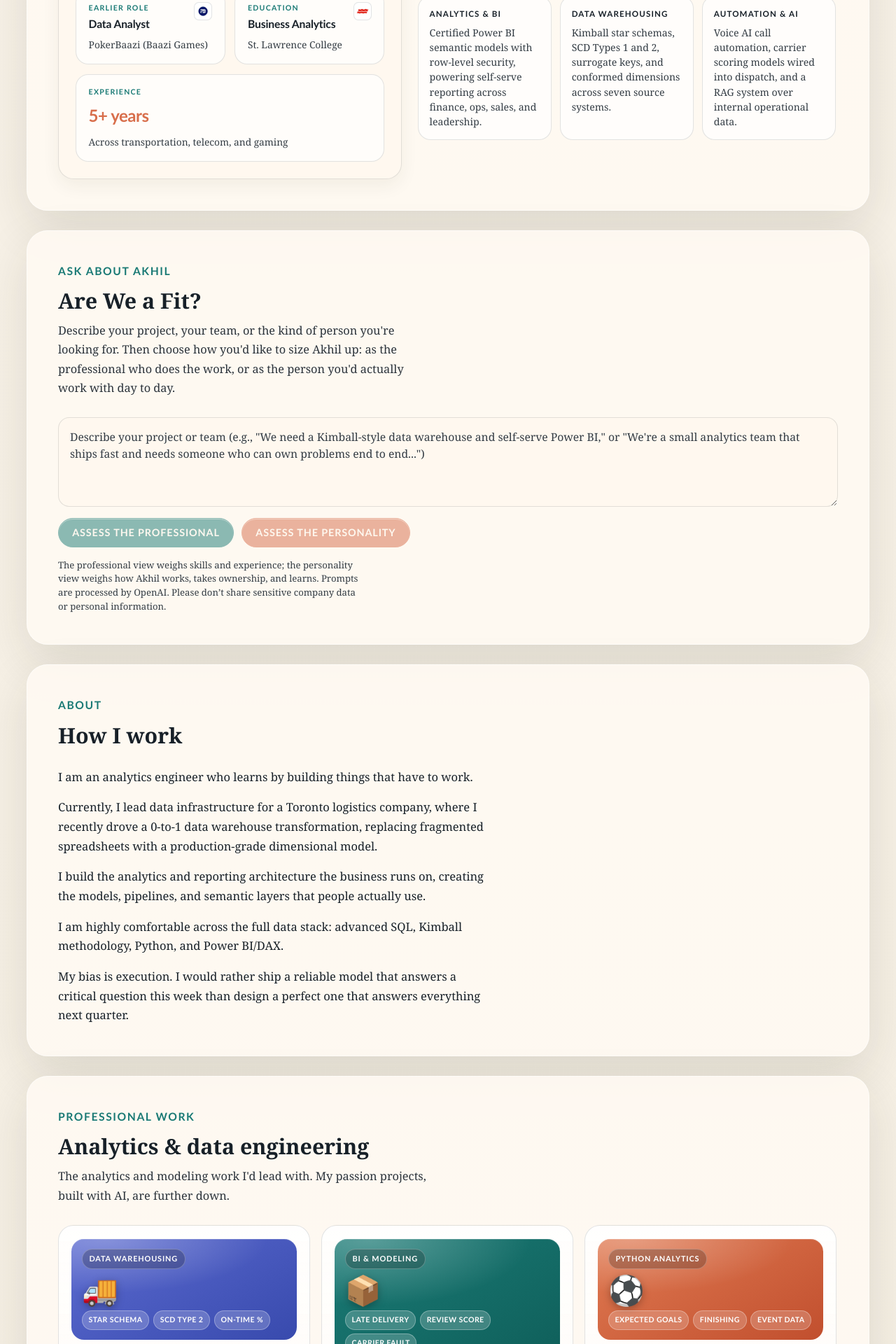
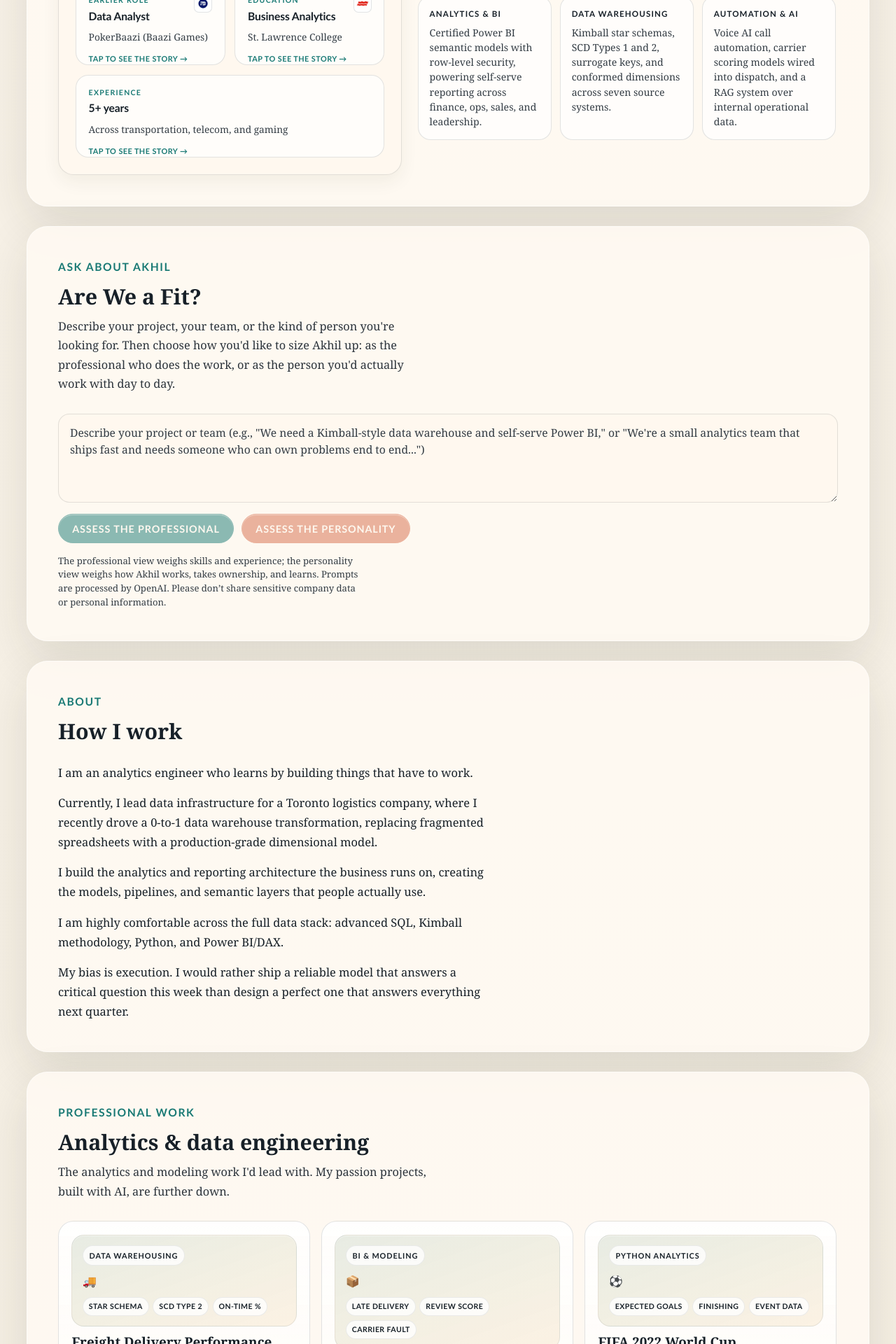
Before and after one commit to Akhilmehra22/akhil-portfolio, a React (Vite) app: page / in a window 1280 px wide. Shown: the part 500-2420 px from the top of the page at 70% size. Built offline with nearby package versions, Linux system fonts and the light colour scheme.

Commit message:
Add flip-card role history and Freight Warehouse featured project

```diff
--- a/src/components/Credentials.jsx
+++ b/src/components/Credentials.jsx
@@ -1,23 +1,56 @@
+import { useState } from 'react'
 import { credentials } from '../data/config.js'
 
-function CredCard({ eyebrow, primary, secondary, url, linkLabel, logo }) {
+// A credential card that flips on click to reveal its history. The whole card
+// is a button so it is keyboard reachable; clicking the link on the back does
+// not trigger a flip.
+function CredCard({ eyebrow, primary, secondary, url, linkLabel, logo, history, wide }) {
+  const [flipped, setFlipped] = useState(false)
+  const hasHistory = Array.isArray(history) && history.length > 0
+
+  const toggle = () => hasHistory && setFlipped((f) => !f)
+
   return (
-    <div className="cred">
-      <div className="cred__head">
-        <div>
+    <div className={`cred-flip ${wide ? 'cred--wide' : ''} ${flipped ? 'is-flipped' : ''}`}>
+      <div
+        className="cred-flip__inner"
+        role={hasHistory ? 'button' : undefined}
+        tabIndex={hasHistory ? 0 : undefined}
+        aria-pressed={hasHistory ? flipped : undefined}
+        onClick={toggle}
+        onKeyDown={(e) => {
+          if (hasHistory && (e.key === 'Enter' || e.key === ' ')) {
+            e.preventDefault()
+            toggle()
+          }
+        }}
+      >
+        {/* front */}
+        <div className="cred cred-flip__face cred-flip__front">
+          <div className="cred__head">
+            <div>
+              <p className="cred__eyebrow">{eyebrow}</p>
+              <p className="cred__primary">{primary}</p>
+            </div>
+            {logo && <img className="cred__logo" src={logo} alt="" loading="lazy" />}
+          </div>
+          {secondary && <p className="cred__secondary">{secondary}</p>}
+          {hasHistory && (
+            <span className="cred__more">Tap to see the story &rarr;</span>
+          )}
+        </div>
+
+        {/* back */}
+        <div className="cred cred-flip__face cred-flip__back">
           <p className="cred__eyebrow">{eyebrow}</p>
-          <p className="cred__primary">{primary}</p>
+          <ul className="cred__history">
+            {(history || []).map((line, i) => (
+              <li key={i}>{line}</li>
+            ))}
+          </ul>
+          <span className="cred__more">&larr; Back</span>
         </div>
-        {logo && (
-          <img className="cred__logo" src={logo} alt="" loading="lazy" />
-        )}
       </div>
-      {secondary && <p className="cred__secondary">{secondary}</p>}
-      {url ? (
-        <a className="cred__link" href={url} target="_blank" rel="noreferrer">
-          {linkLabel} <span aria-hidden="true">&rarr;</span>
-        </a>
-      ) : null}
     </div>
   )
 }
@@ -32,39 +65,37 @@ export default function Credentials() {
         eyebrow="Current Role"
         primary={currentRole.title}
         secondary={currentRole.org}
-        url={currentRole.url}
         logo={currentRole.logo}
-        linkLabel="Open company website"
+        history={currentRole.history}
       />
       <CredCard
         eyebrow="Previous Role"
         primary={previousRole.title}
         secondary={previousRole.org}
-        url={previousRole.url}
         logo={previousRole.logo}
-        linkLabel="Open company website"
+        history={previousRole.history}
       />
       <CredCard
         eyebrow="Earlier Role"
         primary={earlierRole.title}
         secondary={earlierRole.org}
-        url={earlierRole.url}
         logo={earlierRole.logo}
-        linkLabel="Open company website"
+        history={earlierRole.history}
       />
       <CredCard
         eyebrow="Education"
         primary={education.program}
         secondary={education.school}
-        url={education.url}
         logo={education.logo}
-        linkLabel="Open program page"
+        history={education.history}
       />
-      <div className="cred cred--wide">
-        <p className="cred__eyebrow">Experience</p>
-        <p className="cred__stat">{experience.stat}</p>
-        <p className="cred__secondary">{experience.note}</p>
-      </div>
+      <CredCard
+        eyebrow="Experience"
+        primary={experience.stat}
+        secondary={experience.note}
+        history={experience.history}
+        wide
+      />
     </div>
   )
 }
--- a/src/data/config.js
+++ b/src/data/config.js
@@ -38,12 +38,23 @@ export const highlights = [
 // The credentials grid shown beside the hero photo. Keep this in sync with
 // cv.md — these are the same facts, just surfaced at a glance. Leave any
 // `url` empty to hide that card's link.
+// Each card can carry a `history` array. When the card is clicked it flips to
+// reveal these lines, so the front stays a clean summary and the story lives on
+// the back. Keep the lines short; they render as a bulleted list.
 export const credentials = {
   currentRole: {
     title: 'Analytics Engineer',
     org: 'Titanium Transportation Group',
     url: '', // TODO: company site, optional
     logo: '/logos/titanium.png',
+    history: [
+      'Started as the SQL specialist for the team: built SSRS reports and DAWG reports the business ran on every day.',
+      'Wrote stored procedures to feed the tables and dashboards, and data-quality alerts that flagged wrong or missing information before anyone acted on it.',
+      'Set up sync-check jobs so tables across systems stayed reconciled.',
+      'As the reporting surface grew, I took on the modeling behind it and moved into analytics engineering.',
+      'Led a 0-to-1 data warehouse build: a Kimball star schema with SCD Types 1 and 2 across seven source systems.',
+      'Built certified Power BI semantic models with row-level security for self-serve reporting across finance, ops, sales and leadership, all under Git version control.',
+    ],
   },
   previousRole: {
     title: 'Data Consultant',
@@ -53,22 +64,42 @@ export const credentials = {
     org: 'QNE Software (Client: Telus International)',
     url: '', // TODO: company site, optional
     logo: '/logos/telus.png',
+    history: [
+      'Built subscriber lifecycle dashboards for a telecom client.',
+      'Ran cohort retention analysis and marketing attribution modeling.',
+      'Turned messy source data into clean, reportable models for stakeholders.',
+    ],
   },
   earlierRole: {
     title: 'Data Analyst',
     org: 'PokerBaazi (Baazi Games)',
     url: '', // TODO: company site, optional
     logo: '/logos/pokerbaazi.png',
+    history: [
+      'Player segmentation with RFM and K-Means for an online gaming company.',
+      'Funnel analytics, A/B testing, and LTV / churn modeling.',
+      'Executive dashboards in Tableau and Looker.',
+    ],
   },
   education: {
     program: 'Business Analytics',
     school: 'St. Lawrence College',
     url: '', // TODO: program page, optional
     logo: '/logos/stlawrence.png',
+    history: [
+      'Post-graduate program in Business Analytics, Ontario.',
+      'Foundation in statistics, data modeling, and BI tooling.',
+      'The bridge from analyst work into analytics engineering.',
+    ],
   },
   experience: {
     stat: '5+ years',
     note: 'Across transportation, telecom, and gaming',
+    history: [
+      'Transportation and logistics: analytics engineering and data warehousing.',
+      'Telecom: subscriber and retention analytics.',
+      'Online gaming: player and funnel analytics.',
+    ],
   },
 }
 
--- a/src/index.css
+++ b/src/index.css
@@ -488,6 +488,107 @@ ul {
   grid-column: 1 / -1;
 }
 
+/* ============================================================
+   Flip cards: front summary flips to reveal the history
+   ============================================================ */
+.cred-flip {
+  perspective: 1200px;
+  min-height: 118px;
+}
+.cred-flip.cred--wide {
+  grid-column: 1 / -1;
+}
+
+.cred-flip__inner {
+  position: relative;
+  width: 100%;
+  height: 100%;
+  min-height: inherit;
+  transform-style: preserve-3d;
+  transition: transform 520ms cubic-bezier(0.4, 0.15, 0.2, 1);
+  cursor: pointer;
+  outline: none;
+}
+.cred-flip.is-flipped .cred-flip__inner {
+  transform: rotateY(180deg);
+}
+.cred-flip__inner:focus-visible {
+  outline: 2px solid var(--teal);
+  outline-offset: 4px;
+  border-radius: 20px;
+}
+
+/* the two faces stack, each hides its own back */
+.cred-flip__face {
+  position: absolute;
+  inset: 0;
+  height: 100%;
+  margin: 0;
+  -webkit-backface-visibility: hidden;
+  backface-visibility: hidden;
+  overflow: auto;
+}
+.cred-flip__front {
+  transform: rotateY(0deg);
+}
+.cred-flip__back {
+  transform: rotateY(180deg);
+  background: rgba(26, 122, 117, 0.06);
+  border-color: rgba(26, 122, 117, 0.22);
+}
+
+/* lift the whole flip card, not the inner faces, so 3D stays intact */
+.cred-flip .cred:hover {
+  transform: none;
+  box-shadow: none;
+}
+.cred-flip:hover .cred-flip__inner:not(:focus-visible) {
+  transform: translateY(-2px);
+}
+.cred-flip.is-flipped:hover .cred-flip__inner {
+  transform: rotateY(180deg) translateY(2px);
+}
+
+.cred__more {
+  margin-top: auto;
+  padding-top: 0.4rem;
+  font-family: var(--display);
+  font-size: 0.68rem;
+  font-weight: 700;
+  letter-spacing: 0.04em;
+  text-transform: uppercase;
+  color: var(--teal);
+}
+
+.cred__history {
+  margin: 0.35rem 0 0;
+  padding: 0;
+  display: grid;
+  gap: 0.4rem;
+  list-style: none;
+}
+.cred__history li {
+  position: relative;
+  padding-left: 0.85rem;
+  font-size: 0.8rem;
+  line-height: 1.4;
+  color: #1e262e;
+}
+.cred__history li::before {
+  content: '';
+  position: absolute;
+  left: 0;
+  top: 0.5em;
+  width: 5px;
+  height: 5px;
+  border-radius: 50%;
+  background: var(--teal);
+}
+
+@media (prefers-reduced-motion: reduce) {
+  .cred-flip__inner { transition: none; }
+}
+
 .cred__head {
   display: flex;
   align-items: flex-start;
@@ -720,88 +821,50 @@ ul {
    abstract preview art (skeleton bars / gradient shapes + keyword pills)
    instead. Full real screenshots live on the detail page. */
 .card__preview {
-  position: relative;
   display: grid;
-  grid-template-rows: auto 1fr auto;
   gap: 0.55rem;
-  min-height: 8.2rem;
+  min-height: 6.1rem;
   padding: 0.9rem;
+  border: 1px solid rgba(23, 32, 40, 0.08);
   border-radius: 18px;
-  overflow: hidden;
-  /* accent colors set per-variant below */
-  --a1: #1a7a75;
-  --a2: #0f5f5a;
-  background: linear-gradient(150deg, var(--a1), var(--a2));
-  box-shadow: inset 0 1px 0 rgba(255, 255, 255, 0.18);
-}
-
-/* Soft light bloom so the flat gradient has depth */
-.card__preview::after {
-  content: '';
-  position: absolute;
-  inset: 0;
-  background: radial-gradient(
-    120% 90% at 15% 0%,
-    rgba(255, 255, 255, 0.28),
-    rgba(255, 255, 255, 0) 60%
-  );
-  pointer-events: none;
-}
-
-.card__preview--teal {
-  --a1: #1a7a75;
-  --a2: #0f5f5a;
-}
-.card__preview--coral {
-  --a1: #e07a52;
-  --a2: #c14f2e;
-}
-.card__preview--gold {
-  --a1: #d8a63a;
-  --a2: #b07d16;
-}
-.card__preview--indigo {
-  --a1: #5b6ad0;
-  --a2: #384aad;
-}
-.card__preview--purple {
-  --a1: #8a63c8;
-  --a2: #653b9e;
-}
-.card__preview--crimson {
-  --a1: #d1495b;
-  --a2: #a32e42;
+  background: linear-gradient(
+      160deg,
+      rgba(26, 122, 117, 0.1),
+      rgba(197, 153, 42, 0.06)
+    ),
+    var(--surface-strong);
+  box-shadow: inset 0 1px 0 rgba(255, 255, 255, 0.48);
 }
 
 .card__preview-label {
-  position: relative;
-  z-index: 1;
   justify-self: start;
   font-family: var(--display);
   font-size: 0.68rem;
-  font-weight: 800;
+  font-weight: 700;
   letter-spacing: 0.08em;
   text-transform: uppercase;
-  color: #fff;
-  background: rgba(0, 0, 0, 0.22);
-  border: 1px solid rgba(255, 255, 255, 0.25);
+  color: var(--ink);
+  background: rgba(255, 255, 255, 0.78);
+  border: 1px solid rgba(23, 32, 40, 0.08);
   border-radius: 999px;
-  padding: 0.28rem 0.6rem;
+  padding: 0.28rem 0.55rem;
 }
 
-.card__preview-icon {
-  position: relative;
-  z-index: 1;
-  justify-self: start;
-  align-self: center;
-  font-size: 2.6rem;
-  line-height: 1;
-  filter: drop-shadow(0 3px 6px rgba(0, 0, 0, 0.28));
+.card__preview-art {
+  display: flex;
+  align-items: flex-end;
+  gap: 0.35rem;
+  height: 2.4rem;
+}
+
+.card__preview-bar {
+  flex: 1;
+  border-radius: 6px 6px 2px 2px;
+  background: linear-gradient(180deg, var(--teal), rgba(26, 122, 117, 0.35));
+  opacity: 0.85;
 }
 
 .card__preview-tags {
-  position: relative;
-  z-index: 1;
   display: flex;
   flex-wrap: wrap;
   gap: 0.35rem;
@@ -813,11 +876,11 @@ ul {
   font-weight: 700;
   letter-spacing: 0.04em;
   text-transform: uppercase;
-  color: #fff;
-  background: rgba(255, 255, 255, 0.2);
-  border: 1px solid rgba(255, 255, 255, 0.3);
+  color: var(--ink);
+  background: rgba(255, 255, 255, 0.78);
+  border: 1px solid rgba(23, 32, 40, 0.08);
   border-radius: 999px;
-  padding: 0.24rem 0.55rem;
+  padding: 0.24rem 0.5rem;
 }
 
 .card__shot {
@@ -980,30 +1043,20 @@ ul {
 
 .card__link {
   font-family: var(--display);
-  font-size: 0.74rem;
-  font-weight: 800;
-  letter-spacing: 0.05em;
+  font-size: 0.72rem;
+  font-weight: 700;
+  letter-spacing: 0.06em;
   text-transform: uppercase;
-  color: #fff;
-  background: var(--teal);
-  border-radius: 999px;
-  padding: 0.45rem 0.85rem;
+  color: var(--ink);
   display: inline-flex;
   align-items: center;
-  gap: 0.4rem;
-  box-shadow: 0 3px 10px rgba(26, 122, 117, 0.22);
-  transition: background-color 160ms ease, gap 160ms ease, transform 160ms ease;
-}
-
-.card__link span {
-  font-size: 1rem;
-  line-height: 1;
+  gap: 0.35rem;
+  transition: color 160ms ease, gap 160ms ease;
 }
 
 .card__link:hover {
-  background: #12605b;
-  gap: 0.65rem;
-  transform: translateX(2px);
+  color: var(--teal);
+  gap: 0.6rem;
 }
 
 .card__link--pending {
@@ -1203,105 +1256,18 @@ ul {
 }
 
 .project-detail__gallery .card__shot {
-  max-height: 520px;
+  max-height: 480px;
   object-fit: contain;
+  transition: max-height 260ms ease, transform 260ms ease;
 }
 
 .card__shot--expandable {
   cursor: zoom-in;
 }
 
-/* "Enlarge" affordance on the gallery image */
-.carousel__expand {
-  position: absolute;
-  top: 0.7rem;
-  right: 0.7rem;
-  z-index: 2;
-  font-family: var(--display);
-  font-size: 0.74rem;
-  font-weight: 800;
-  letter-spacing: 0.04em;
-  text-transform: uppercase;
-  color: #fff;
-  background: rgba(23, 32, 40, 0.78);
-  border: 1px solid rgba(255, 255, 255, 0.35);
-  border-radius: 999px;
-  padding: 0.4rem 0.7rem;
-  cursor: pointer;
-  box-shadow: 0 4px 12px rgba(0, 0, 0, 0.25);
-  transition: background-color 160ms ease;
-}
-
-.carousel__expand:hover {
-  background: var(--teal);
-}
-
-/* Lightbox — full-size screenshot overlay */
-.lightbox {
-  position: fixed;
-  inset: 0;
-  z-index: 200;
-  display: grid;
-  place-items: center;
-  padding: clamp(1rem, 4vw, 3rem);
-  background: rgba(18, 22, 26, 0.86);
-  backdrop-filter: blur(4px);
+.project-detail__gallery .card__shot--expandable.is-zoomed {
+  max-height: 760px;
   cursor: zoom-out;
-  animation: lightbox-in 180ms ease;
-}
-
-@keyframes lightbox-in {
-  from {
-    opacity: 0;
-  }
-  to {
-    opacity: 1;
-  }
-}
-
-.lightbox__img {
-  max-width: min(1200px, 96vw);
-  max-height: 90vh;
-  object-fit: contain;
-  border-radius: 12px;
-  box-shadow: 0 30px 80px rgba(0, 0, 0, 0.5);
-  cursor: default;
-}
-
-.lightbox__close {
-  position: absolute;
-  top: 1.1rem;
-  right: 1.3rem;
-  width: 46px;
-  height: 46px;
-  border-radius: 50%;
-  border: 2px solid rgba(255, 255, 255, 0.4);
-  background: rgba(0, 0, 0, 0.4);
-  color: #fff;
-  font-size: 1.8rem;
-  line-height: 1;
-  display: grid;
-  place-items: center;
-  cursor: pointer;
-  transition: background-color 160ms ease, transform 160ms ease;
-}
-
-.lightbox__close:hover {
-  background: var(--coral);
-  transform: scale(1.08);
-}
-
-.lightbox__nav {
-  position: fixed;
-  top: 50%;
-}
-
-.lightbox__nav.carousel__nav--prev {
-  left: clamp(0.8rem, 3vw, 2rem);
-}
-
-.lightbox__nav.carousel__nav--next {
-  right: clamp(0.8rem, 3vw, 2rem);
 }
 
 .project-detail__overview {
```
